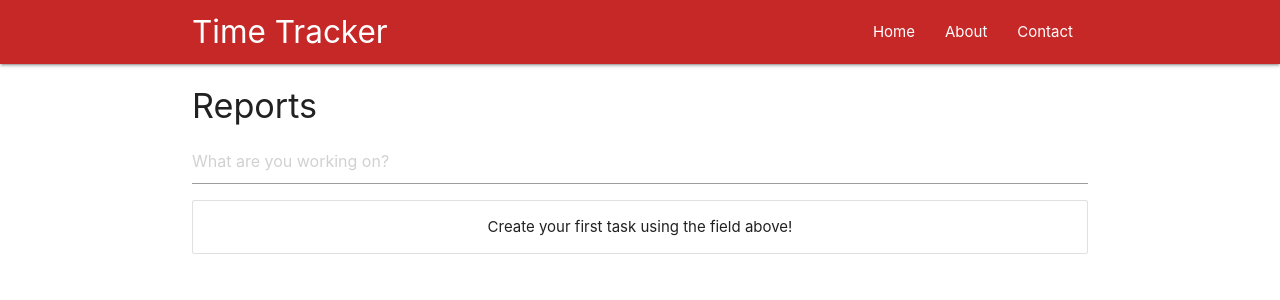
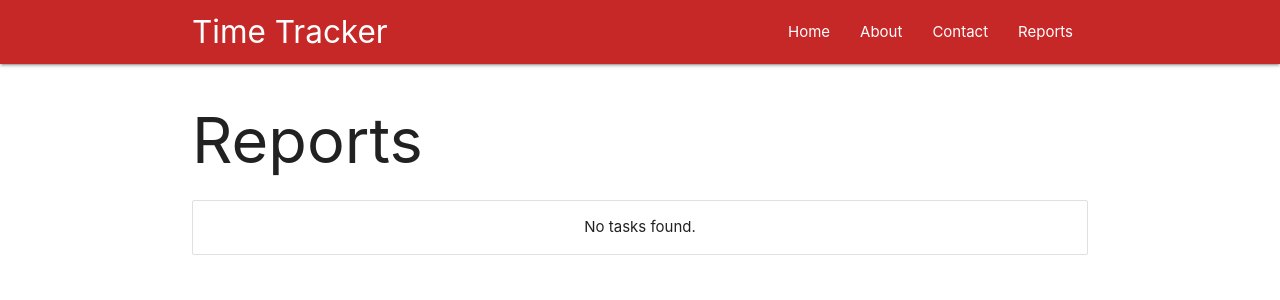
Before and after one commit to adambergman1/TimeTracker-React-Electron, a React (Create React App) app: page /Reports in a window 1280 px wide. Shown: the top 300 px of the page. Built offline with nearby package versions, Linux system fonts and the light colour scheme.

Commit message:
Adding ability to see total time for each project

```diff
--- a/src/App.js
+++ b/src/App.js
@@ -4,6 +4,7 @@ import { BrowserRouter, Route, Switch } from 'react-router-dom'
 import Home from './components/pages/Home'
 import About from './components/pages/About'
 import Contact from './components/pages/Contact'
+import Reports from './components/pages/Reports'
 import Tasks from './components/projects/todos/Tasks'
 
 class App extends Component {
@@ -15,6 +16,7 @@ class App extends Component {
           <Route exact path='/' component={Home} />
           <Route path='/About' component={About} />
           <Route path='/Contact' component={Contact} />
+          <Route path='/Reports' component={Reports} />
           <Route path='/:project_name' component={Tasks} />
         </Switch>
       </BrowserRouter>
--- /dev/null
+++ b/src/components/pages/Reports.js
@@ -0,0 +1,77 @@
+import React, { Component } from 'react'
+
+
+export class Reports extends Component {
+    state = {
+        projects: []
+    }
+
+    componentWillMount() {
+        if (localStorage.hasOwnProperty('task')) {
+            const tasks = JSON.parse(localStorage.getItem('task'))
+            this.setState({
+            projects: tasks
+            })
+        }
+    }
+
+
+    getElapsedTime = (elapsed) => {
+        const hours = String(Math.floor(elapsed / (1000 * 60 * 60)) % 24)
+        const minutes = String(Math.floor(elapsed / 1000 / 60) + 100).substring(1)
+        const seconds = String(Math.floor((elapsed % (1000 * 60)) / 1000) + 100).substring(1)
+
+        const total = `${hours}:${minutes}:${seconds}`
+        return total
+    }
+
+      render() {
+        const { projects } = this.state
+
+        let previousTaskParent = false
+        let mappedTasks = []
+
+        projects.map(task => {
+            if (task.parent === previousTaskParent) {
+                let lastItem = mappedTasks.pop()
+                lastItem.tasks.push(task.elapsed)
+                mappedTasks.push(lastItem)
+            } else {
+                let newEntry = {
+                    project: task.parent,
+                    tasks: [task.elapsed],
+                    id: task.id
+                }
+                mappedTasks.push(newEntry)
+            }
+            previousTaskParent = task.parent
+        })
+
+        let tasksToDisplay = mappedTasks.length ? (
+            mappedTasks.map(task => {
+            return (
+              <div className="collection-item" key={task.id}>
+                <div className="project-title">
+                  <span>{task.project}</span>
+                </div>
+                   <div className='total-time'>
+                   <span>{this.getElapsedTime(task.tasks.reduce((a, b) => a + b))}</span>
+                   </div>
+               </div>
+            )
+          })
+        ) : <p className="center">No tasks found.</p>
+
+        return (
+          <div className="container">
+          <h1>Reports</h1>
+            <div className="collection">
+              {tasksToDisplay}
+            </div>
+
+          </div>
+        )
+      }
+}
+
+export default Reports
--- a/src/components/pages/elements/NavBar.js
+++ b/src/components/pages/elements/NavBar.js
@@ -11,6 +11,7 @@ const NavBar = () => {
           <li><NavLink to='/'>Home</NavLink></li>
           <li><NavLink to='/About'>About</NavLink></li>
           <li><NavLink to='/Contact'>Contact</NavLink></li>
+          <li><NavLink to='/Reports'>Reports</NavLink></li>
         </ul>
       </div>
     </nav>
--- a/src/components/projects/AddProject.js
+++ b/src/components/projects/AddProject.js
@@ -2,7 +2,8 @@ import React, { Component } from 'react'
 
 class AddProject extends Component {
   state = {
-    name: ''
+    name: '',
+    rate: ''
   }
 
   handleChange = e => {
@@ -11,10 +12,16 @@ class AddProject extends Component {
     })
   }
 
+  handleRateChange = e => {
+    this.setState({
+      rate: e.target.value
+    })
+  }
+
   handleSubmit = e => {
     e.preventDefault()
     this.props.addProject(this.state)
-    this.setState({ name: '' })
+    this.setState({ name: '', rate: '' })
   }
 
   render () {
@@ -22,6 +29,9 @@ class AddProject extends Component {
       <form onSubmit={this.handleSubmit}>
         <label>Add new project:</label>
         <input type="text" onChange={this.handleChange} value={this.state.name} placeholder="The name of your project" />
+        <input type="number" onChange={this.handleRateChange} value={this.state.rate} placeholder="Hourly rate (if any)"
+        min="1" max="5000" />
+        <button className="btn">Add Project</button>
       </form>
     )
   }
--- a/src/components/projects/Projects.js
+++ b/src/components/projects/Projects.js
@@ -11,6 +11,10 @@ const Projects = ({ projects, deleteProject }) => {
           <Link to={'/' + project.name}>
             <span>{project.name}</span>
           </Link>
+
+          <div className='rate'>
+            <span>{project.rate}</span>
+          </div>
 
           <div className='actions'>
             <Modal trigger={<span className='remove-icon'><img src={deleteIcon} className='delete-icon' alt='Delete project' /></span>}>
@@ -34,3 +38,46 @@ const Projects = ({ projects, deleteProject }) => {
 }
 
 export default Projects
+
+// import React, { Component } from 'react'
+// import { Link } from 'react-router-dom'
+// import deleteIcon from '../images/delete.svg'
+// import { Modal } from 'react-materialize'
+
+// class Projects extends Component {
+//   render () {
+//     const projectList = this.props.projects.length ? (
+//       this.props.projects.map(project => {
+//         return (
+//           <div className='collection-item' key={project.id}>
+//             <Link to={'/' + project.name}>
+//               <span>{project.name}</span>
+//             </Link>
+
+//             <div className='rate'>
+//               <span>{project.rate}</span>
+//             </div>
+
+//             <div className='actions'>
+//               <Modal trigger={<span className='remove-icon'><img src={deleteIcon} className='delete-icon' alt='Delete project' /></span>}>
+//                 <p>Are you sure that you want to remove this project? All tasks related to it will be removed.</p>
+//                 <span className='btn red' onClick={() => { this.props.deleteProject(project) }}>DELETE</span>
+//               </Modal>
+
+//             </div>
+//           </div>
+//         )
+//       })
+//     ) : (
+//       <p className='center'>You have no projects yet</p>
+//     )
+
+//     return (
+//       <div className='projects collection'>
+//         {projectList}
+//       </div>
+//     )
+//   }
+// }
+
+// export default Projects
```
Also changed, not shown: src/components/pages/About.js (+0 -74 lines), src/components/projects/ProjectReports.js (added, +31 -0 lines).
